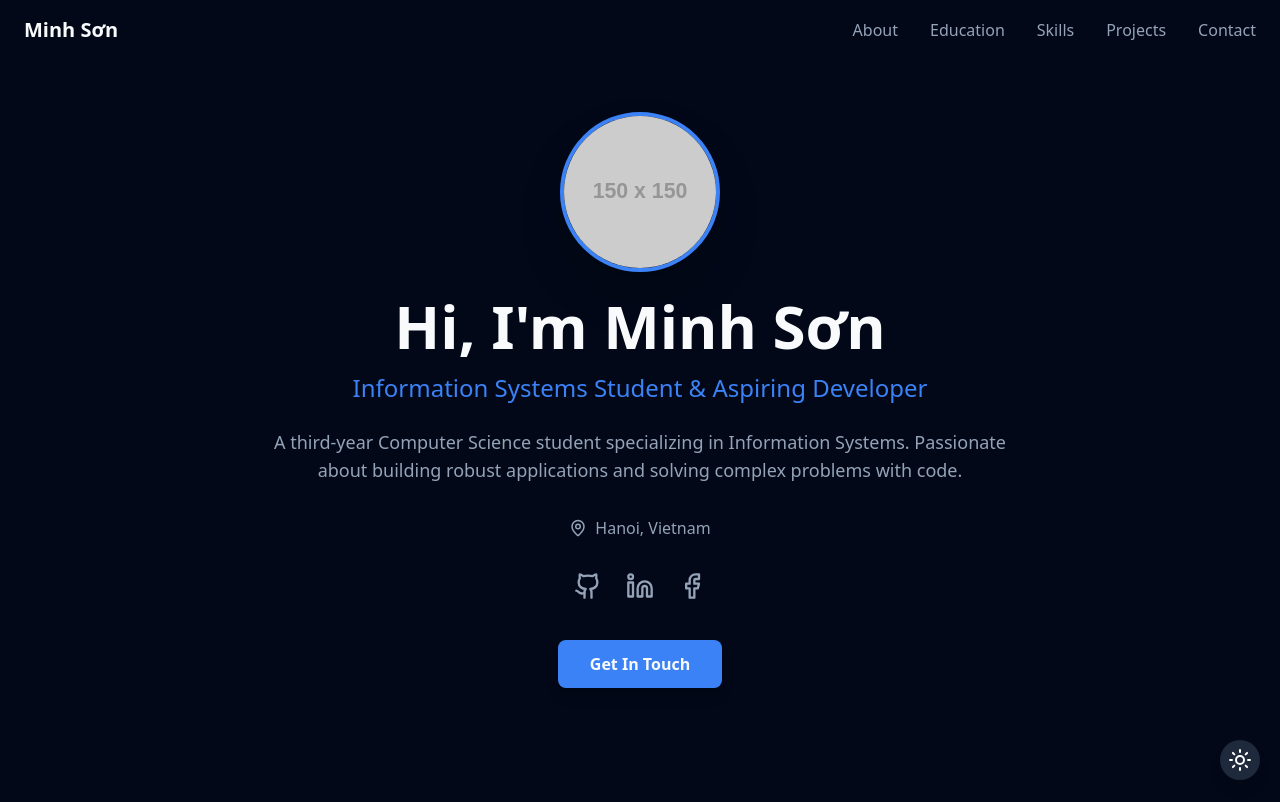
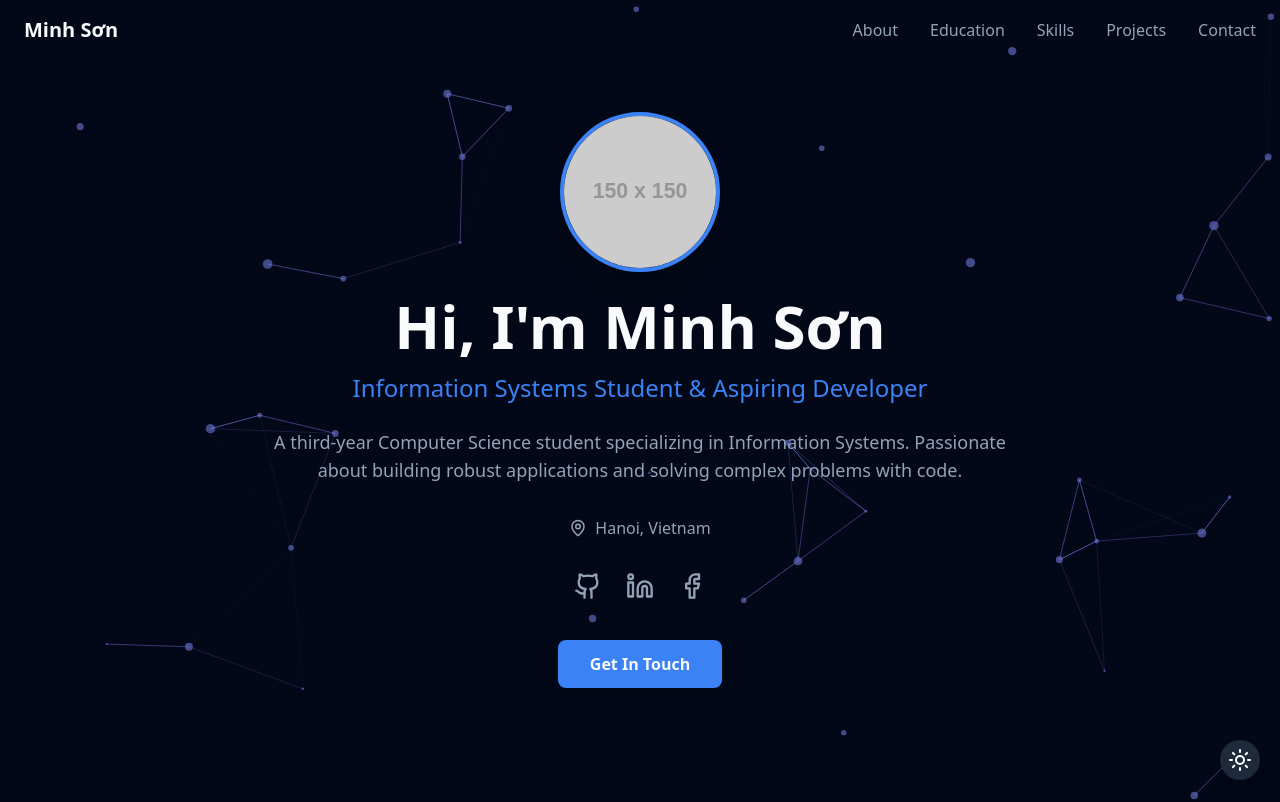
Before and after one commit to Autum7899/My-Portfolio, a React (Vite) app: page / in a window 1280 px wide. Shown: the top 802 px of the page. Built offline with nearby package versions, Linux system fonts and the light colour scheme.

Commit message:
background

```diff
--- a/package.json
+++ b/package.json
@@ -10,6 +10,8 @@
     "preview": "vite preview"
   },
   "dependencies": {
+    "@tsparticles/react": "^3.0.0",
+    "@tsparticles/slim": "^3.8.1",
     "framer-motion": "^12.18.1",
     "lucide-react": "^0.518.0",
     "react": "^19.1.0",
--- a/src/App.jsx
+++ b/src/App.jsx
@@ -1,4 +1,5 @@
 // src/App.jsx
+
 import React from 'react';
 import Header from './components/Header';
 import Hero from './components/Hero';
@@ -9,14 +10,15 @@ import Projects from './components/Projects';
 import Contact from './components/Contact';
 import Footer from './components/Footer';
 import ThemeToggleButton from './components/ThemeToggleButton';
-import { useTheme } from './components/useTheme';
+import ParticlesBackground from './components/ParticlesBackground';
 
 function App() {
-    const { theme } = useTheme();
-
   return (
-        <div className={`${theme} bg-background text-foreground`}>
+    // Add "relative" and "isolate" to the main wrapper div
+    <div className="relative isolate">
+      <ParticlesBackground />
       <Header />
+      {/* No need for z-index on main anymore */}
       <main>
         <Hero />
         <About />
--- a/src/components/Hero.jsx
+++ b/src/components/Hero.jsx
@@ -6,7 +6,7 @@ import { user } from '/src/data/portfolioData.jsx';
 
 const Hero = () => {
     return (
-        <section id="hero" className="min-h-screen flex flex-col items-center justify-center text-center bg-background">
+        <section id="hero" className="min-h-screen flex flex-col items-center justify-center text-center">
             <motion.div
                 initial={{ opacity: 0, scale: 0.8 }}
                 animate={{ opacity: 1, scale: 1 }}
--- a/src/components/LoadingScreen.jsx
+++ b/src/components/LoadingScreen.jsx
@@ -33,7 +33,7 @@ const circleTransition = {
 
 const LoadingScreen = () => {
   return (
-    <div className="fixed inset-0 z-50 flex items-center justify-center bg-slate-900">
+    <div className="fixed inset-0 z-50 flex items-center justify-center">
       <img
         src="/pikachu-running.gif"
         alt="Loading..."
--- /dev/null
+++ b/src/components/ParticlesBackground.jsx
@@ -0,0 +1,82 @@
+// src/components/ParticlesBackground.jsx
+import { useEffect, useState } from "react";
+import Particles, { initParticlesEngine } from "@tsparticles/react";
+import { loadSlim } from "@tsparticles/slim";
+
+const ParticlesBackground = () => {
+    const [init, setInit] = useState(false);
+
+    useEffect(() => {
+        initParticlesEngine(async (engine) => {
+            await loadSlim(engine);
+        }).then(() => {
+            setInit(true);
+        });
+    }, []);
+
+    const particleColor = "#818cf8";
+
+    if (init) {
+        return (
+            <Particles
+                id="tsparticles"
+                // Add this className to push the canvas to the background
+                className="fixed -z-10"
+                options={{
+                    background: {
+                        color: { value: 'transparent' },
+                    },
+                    fpsLimit: 60,
+                    interactivity: {
+                        events: {
+                            onHover: {
+                                enable: true,
+                                mode: 'repulse',
+                            },
+                            resize: true,
+                        },
+                        modes: {
+                            repulse: {
+                                distance: 100,
+                                duration: 0.4,
+                            },
+                        },
+                    },
+                    particles: {
+                        color: { value: particleColor },
+                        links: {
+                            color: particleColor,
+                            distance: 150,
+                            enable: true,
+                            opacity: 0.5,
+                            width: 1,
+                        },
+                        move: {
+                            direction: 'none',
+                            enable: true,
+                            outModes: { default: 'bounce' },
+                            random: false,
+                            speed: 2,
+                            straight: false,
+                        },
+                        number: {
+                            density: {
+                                enable: true,
+                                area: 800,
+                            },
+                            value: 80,
+                        },
+                        opacity: { value: 0.5 },
+                        shape: { type: 'circle' },
+                        size: { value: { min: 1, max: 5 } },
+                    },
+                    detectRetina: true,
+                }}
+            />
+        );
+    }
+
+    return <></>;
+};
+
+export default ParticlesBackground;
--- a/src/index.css
+++ b/src/index.css
@@ -58,7 +58,5 @@
   body {
     @apply bg-background text-foreground;
     /* --- Add these lines for the dot grid --- */
-    background-image: radial-gradient(hsl(var(--border)) 1px, transparent 1px);
-    background-size: 2rem 2rem;
   }
 }
```
Also changed, not shown: 1 other file (tests, documents, lock files or other folders). Lines whose indentation alone changed are shown as unchanged.
